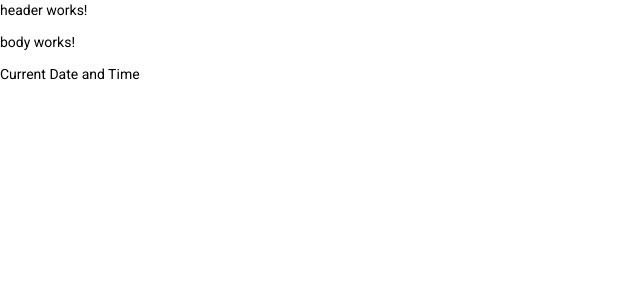
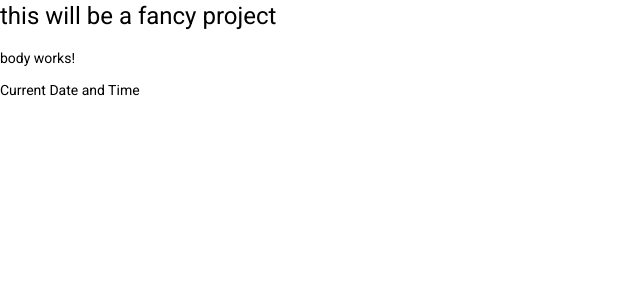
Before and after one commit to Horobar/BewerbungsprojektTheWizard, an Angular app in the folder Bewerbungsprojekt/: page / in a window 1280 px wide. Shown: the top 300 px of the page, without its empty margins (0-640 px from the left). Built offline with nearby package versions, Linux system fonts and the light colour scheme.

Commit message:
Header 1.0

```diff
--- a/Bewerbungsprojekt/src/app/components/header/header.component.html
+++ b/Bewerbungsprojekt/src/app/components/header/header.component.html
@@ -1 +1 @@
-<p>header works!</p>
+<h1>{{ title }}</h1>
--- a/Bewerbungsprojekt/src/app/components/header/header.component.ts
+++ b/Bewerbungsprojekt/src/app/components/header/header.component.ts
@@ -6,7 +6,7 @@ import { Component, OnInit } from '@angular/core';
   styleUrls: ['./header.component.css']
 })
 export class HeaderComponent implements OnInit {
-
+  title: string = 'this will be a fancy project';
   constructor() { }
 
   ngOnInit(): void {
```
